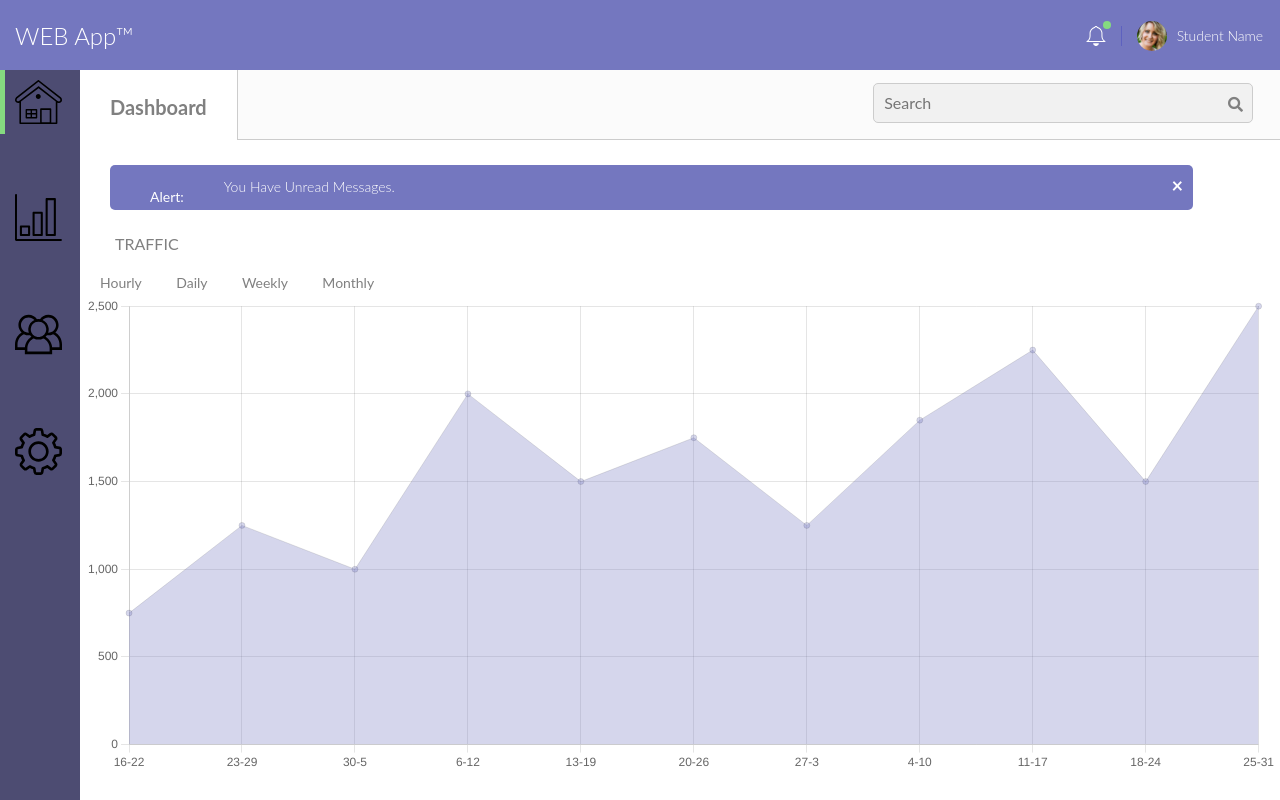
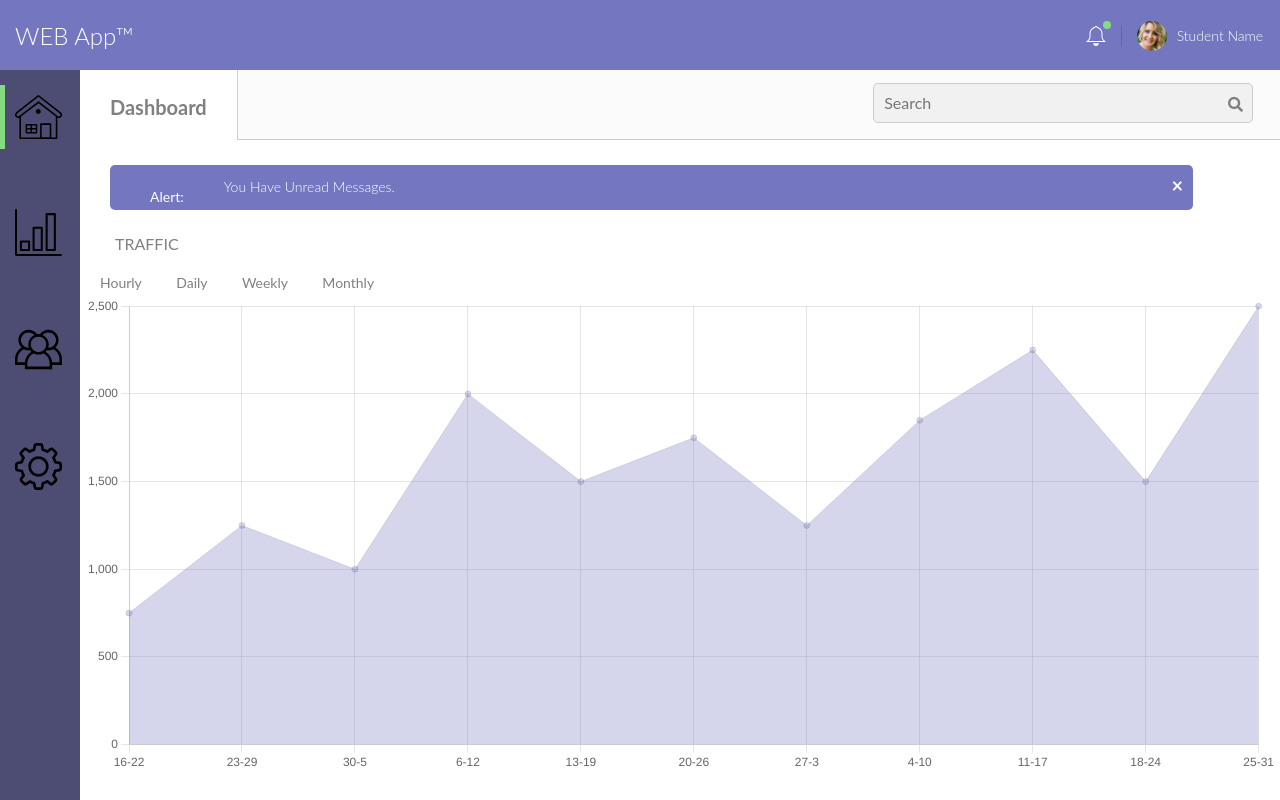
Before and after one commit to dlisab/Web-App-Dashboard, a plain HTML site: page index.html in a window 1280 px wide. Shown: the top 800 px of the page. Drawn offline with nearby package versions, Linux system fonts and the light colour scheme.

Commit message:
updating styles

```diff
--- a/css/styles.css
+++ b/css/styles.css
@@ -768,14 +768,6 @@ header .avatar img {
   max-width: 30px;
 }
 
-nav {
-  grid-area: nav;
-  background-color: #4d4c72;
-  display: flex;
-  justify-content: space-evenly;
-  align-items: baseline;
-  padding: 0;
-}
 
 nav div {
   padding: 10px;
```
